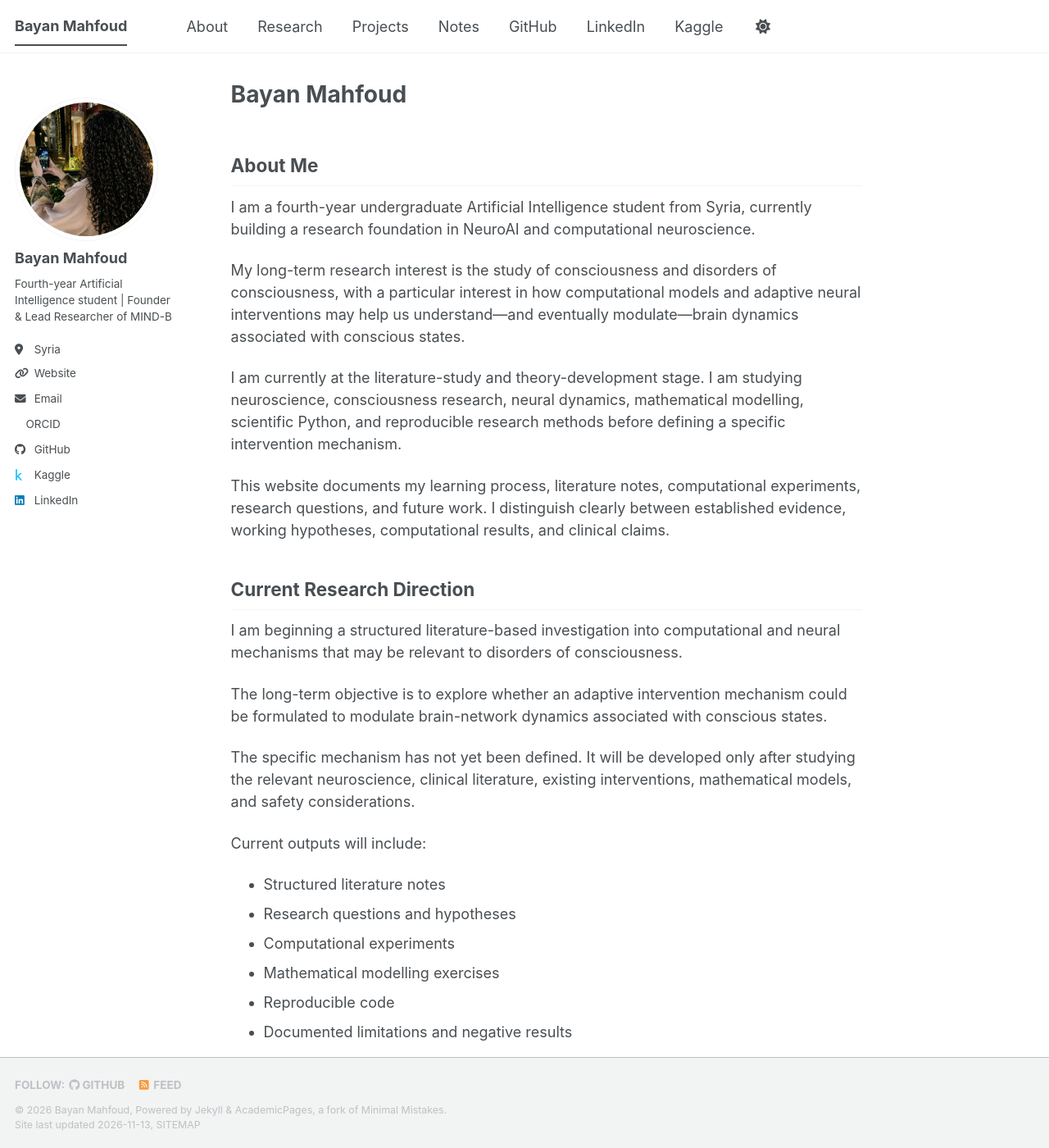
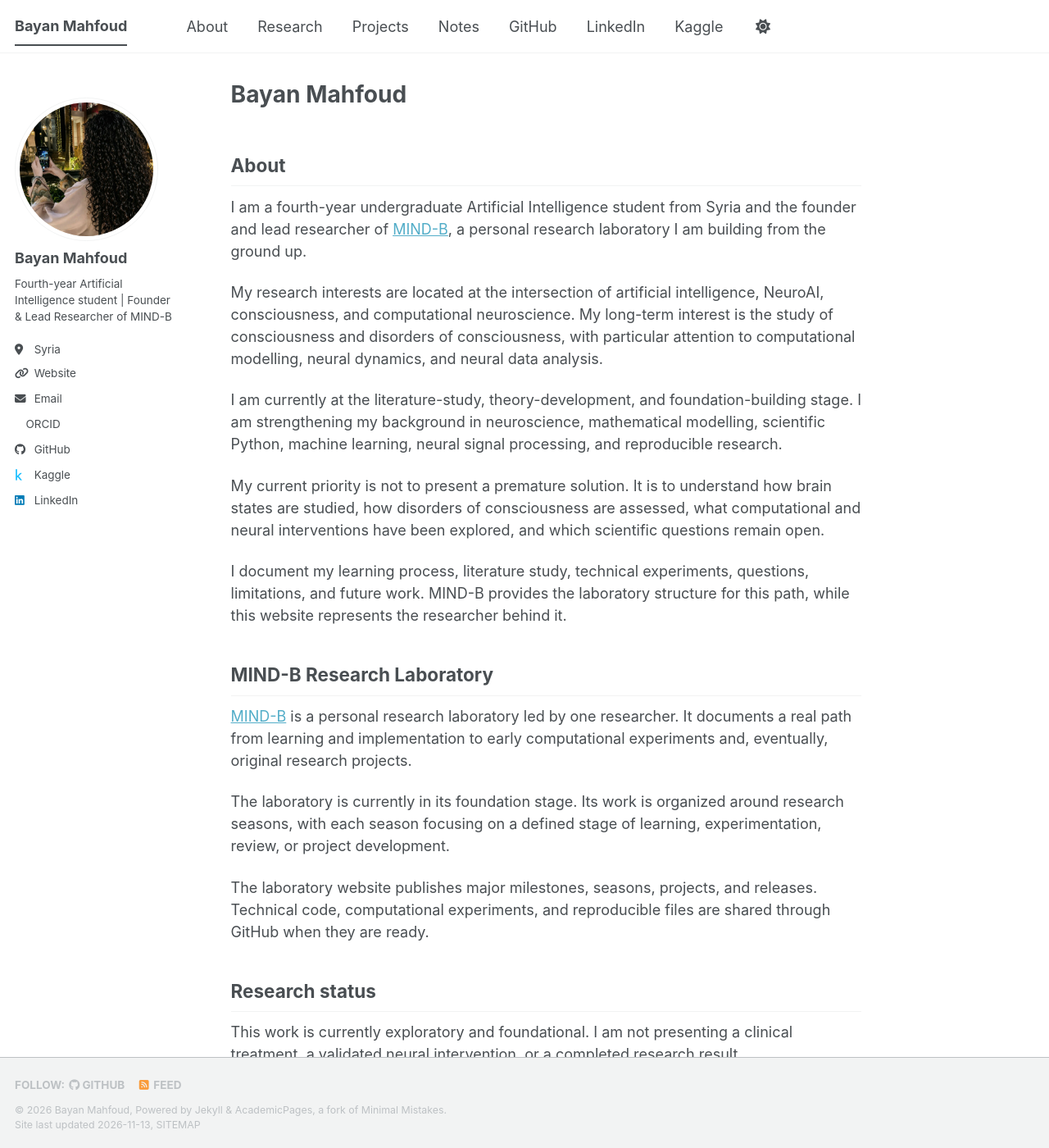
Before and after one commit to BayanMahfoud/BayanMahfoud-academic-preview, a Jekyll site: the page built from _pages/about.md, in a window 1280 px wide and 1400 px high. Shown: the whole window at 82% size. Built offline with Jekyll 4.4.1, drawn with Linux system fonts in a browser that asks for light colours; a style sheet for code colours, icons or effects is not loaded; some of the changed text lies outside the part shown.

Commit message:
Update about.md

```diff
--- a/_pages/about.md
+++ b/_pages/about.md
@@ -7,87 +7,37 @@ redirect_from:
   - /about.html
 ---
 
-## About Me
+## About
 
-I am a fourth-year undergraduate Artificial Intelligence student from Syria, currently building a research foundation in NeuroAI and computational neuroscience.
+I am a fourth-year undergraduate Artificial Intelligence student from Syria and the founder and lead researcher of [MIND-B](https://mindb-qk5njhtw.manus.space/ ), a personal research laboratory I am building from the ground up.
 
-My long-term research interest is the study of consciousness and disorders of consciousness, with a particular interest in how computational models and adaptive neural interventions may help us understand—and eventually modulate—brain dynamics associated with conscious states.
+My research interests are located at the intersection of artificial intelligence, NeuroAI, consciousness, and computational neuroscience. My long-term interest is the study of consciousness and disorders of consciousness, with particular attention to computational modelling, neural dynamics, and neural data analysis.
 
-I am currently at the literature-study and theory-development stage. I am studying neuroscience, consciousness research, neural dynamics, mathematical modelling, scientific Python, and reproducible research methods before defining a specific intervention mechanism.
+I am currently at the literature-study, theory-development, and foundation-building stage. I am strengthening my background in neuroscience, mathematical modelling, scientific Python, machine learning, neural signal processing, and reproducible research.
 
-This website documents my learning process, literature notes, computational experiments, research questions, and future work. I distinguish clearly between established evidence, working hypotheses, computational results, and clinical claims.
+My current priority is not to present a premature solution. It is to understand how brain states are studied, how disorders of consciousness are assessed, what computational and neural interventions have been explored, and which scientific questions remain open.
 
-## Current Research Direction
+I document my learning process, literature study, technical experiments, questions, limitations, and future work. MIND-B provides the laboratory structure for this path, while this website represents the researcher behind it.
 
-I am beginning a structured literature-based investigation into computational and neural mechanisms that may be relevant to disorders of consciousness.
+## MIND-B Research Laboratory
 
-The long-term objective is to explore whether an adaptive intervention mechanism could be formulated to modulate brain-network dynamics associated with conscious states.
+[MIND-B](https://mindb-qk5njhtw.manus.space/ ) is a personal research laboratory led by one researcher. It documents a real path from learning and implementation to early computational experiments and, eventually, original research projects.
 
-The specific mechanism has not yet been defined. It will be developed only after studying the relevant neuroscience, clinical literature, existing interventions, mathematical models, and safety considerations.
+The laboratory is currently in its foundation stage. Its work is organized around research seasons, with each season focusing on a defined stage of learning, experimentation, review, or project development.
 
-Current outputs will include:
+The laboratory website publishes major milestones, seasons, projects, and releases. Technical code, computational experiments, and reproducible files are shared through GitHub when they are ready.
 
-- Structured literature notes
-- Research questions and hypotheses
-- Computational experiments
-- Mathematical modelling exercises
-- Reproducible code
-- Documented limitations and negative results
+## Research status
 
-## Research Interests
-
-- NeuroAI
-- Computational Neuroscience
-- Consciousness Science
-- Disorders of Consciousness
-- Neural Dynamics
-- Thalamo-Cortical and Large-Scale Brain Networks
-- EEG and Neural Signal Analysis
-- Computational Modelling of Brain States
-- Closed-Loop Neuromodulation
-- Spiking Neural Networks
-- Reproducible and Ethical Research
-
-
-## Research Approach
-
-I approach research through four stages:
-
-1. Understanding the neuroscience and clinical problem.
-2. Mapping existing theories, measurements, and interventions.
-3. Translating testable hypotheses into mathematical and computational frameworks.
-4. Evaluating proposed mechanisms through controlled, reproducible, and safety-aware experiments.
-
-I am particularly interested in the gap between detecting residual or covert consciousness and developing interventions that can adapt to the changing dynamics of an individual brain.
-
-At the current stage, my work is exploratory and theoretical. I do not present computational simulations as proof of clinical efficacy.
-
-## Current Academic Development
-
-I am currently strengthening my foundations in:
-
-- Python for scientific computing
-- Linear algebra, calculus, probability, and dynamical systems
-- Machine learning and neural signal processing
-- Basic and systems neuroscience
-- EEG and computational analysis of brain signals
-- Mathematical and computational modelling of neural networks
-- Consciousness research and disorders of consciousness
-- Research methodology, scientific writing, and reproducibility
-
-My current priority is not collecting certificates, but producing verifiable work: code that I understand, literature notes, reproducible experiments, and clearly documented research questions.
-
-## Research Status
-
-This work is currently in the foundational stage. I am not presenting a clinical treatment, a validated intervention, or a completed research result.
+This work is currently exploratory and foundational. I am not presenting a clinical treatment, a validated neural intervention, or a completed research result.
 
 The immediate goal is to understand the field deeply enough to formulate a precise, testable, and scientifically responsible research hypothesis.
 
-## Public Science Writing
+## Selected writing
 
-I also write accessible Arabic articles about artificial intelligence, neuroscience, consciousness, and emerging research questions.
+I write accessible Arabic articles about artificial intelligence, neuroscience, consciousness, and emerging research questions.
 
-These articles are educational and exploratory. They are not substitutes for peer-reviewed research or clinical evidence.
+These articles are educational and exploratory. They are not substitutes for peer-reviewed research, medical advice, or clinical evidence.
 
 - [Could Artificial Intelligence Help Restore Consciousness in Patients with Disorders of Consciousness?](https://almaqala.blog/article/ADZ2Rh4BqFZpik5qFTGZ )
 
```
